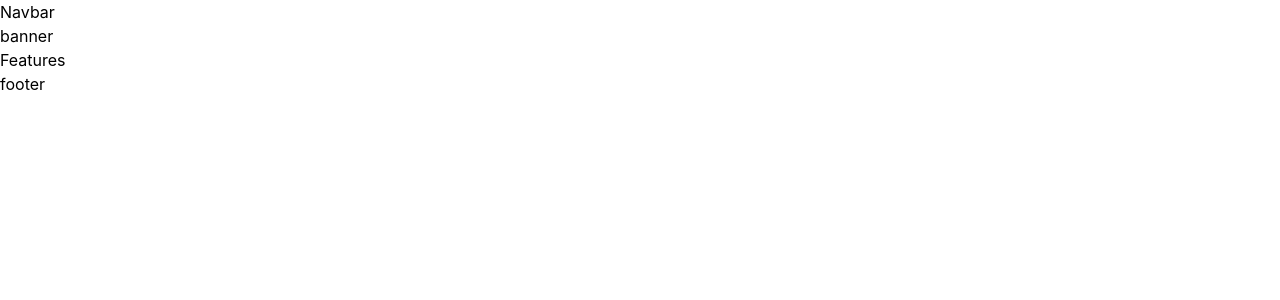
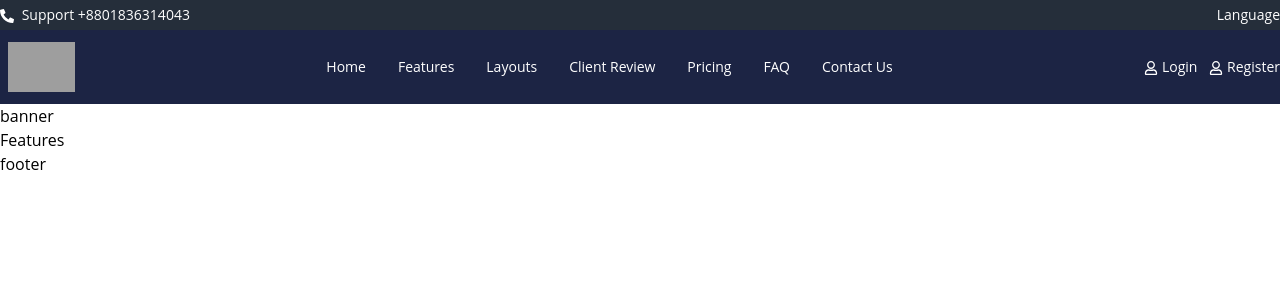
Before and after one commit to mohammedtakbir/Job-Task-Ayaantec, a React (Create React App) app: page / in a window 1280 px wide. Shown: the top 300 px of the page. Built offline with nearby package versions, Linux system fonts and the light colour scheme; grey boxes are pictures that could not be loaded.

Commit message:
responsive navbar added

```diff
--- a/package.json
+++ b/package.json
@@ -9,6 +9,7 @@
     "react": "^18.2.0",
     "react-accessible-accordion": "^5.0.0",
     "react-dom": "^18.2.0",
+    "react-icons": "^4.7.1",
     "react-router-dom": "^6.7.0",
     "react-scripts": "5.0.1",
     "web-vitals": "^2.1.4"
--- a/src/Pages/Home/Shared/Navbar/Navbar.js
+++ b/src/Pages/Home/Shared/Navbar/Navbar.js
@@ -1,10 +1,57 @@
 import React from 'react';
+import { useState } from 'react';
+import { Link } from 'react-router-dom';
+import { FaRegUser } from "react-icons/fa";
+import { HiBars3 } from "react-icons/hi2";
+import { HiXMark } from "react-icons/hi2";
 
 const Navbar = () => {
+
+    const [open, setOpen] = useState(false);
+
     return (
-        <div>
-            <h2>Navbar</h2>
-        </div>
+        <section className='bg-[#1C2444] py-3'>
+            <nav className='container mx-auto flex justify-between items-center relative'>
+                <div className="logo ml-2">
+                    <img src="https://atlerp.xyz/storage/uploads/logo/logo-light.png" className='lg:h-[50px] h-[40px]' alt="" />
+                </div>
+                <ul className={`lg:pt-0 pt-5 duration-200 text-white lg:flex lg:static absolute z-50 bg-[#1C2444] lg:w-auto w-full ${open ? 'top-[52px]' : 'top-[-320px]'}`}>
+                    <li className='mx-4 text-sm lg:text-left text-center'>
+                        <Link to='/'>Home</Link>
+                    </li>
+                    <li className='mx-4 text-sm lg:text-left text-center lg:my-0 my-4'>
+                        <Link to='/'>Features</Link>
+                    </li>
+                    <li className='mx-4 text-sm lg:text-left text-center lg:my-0 my-4'>
+                        <Link to='/'>Layouts</Link>
+                    </li>
+                    <li className='mx-4 text-sm lg:text-left text-center lg:my-0 my-4'>
+                        <Link to='/'>Client Review</Link>
+                    </li>
+                    <li className='mx-4 text-sm lg:text-left text-center lg:my-0 my-4'>
+                        <Link to='/'>Pricing</Link>
+                    </li>
+                    <li className='mx-4 text-sm lg:text-left text-center lg:my-0 my-4'>
+                        <Link to='/'>FAQ</Link>
+                    </li>
+                    <li className='mx-4 text-sm lg:text-left text-center lg:my-0 my-4'>
+                        <Link to='/'>Contact Us</Link>
+                    </li>
+                </ul>
+                <div className={`text-white duration-200 lg:text-left text-center lg:pb-0 pb-5 text-sm lg:flex lg:static absolute z-50 lg:w-auto w-full bg-[#1C2444] ${open ? 'top-[320px]' : 'top-[-320px]'}`}>
+                    <button className='mr-3'><FaRegUser className='inline' /> Login</button>
+                    <button><FaRegUser className='inline' /> Register</button>
+                </div>
+                <div className='text-white text-3xl cursor-pointer lg:hidden mr-2' onClick={() => setOpen(!open)}>
+                    {
+                        open ?
+                            <HiXMark />
+                            :
+                            <HiBars3 />
+                    }
+                </div>
+            </nav>
+        </section>
     );
 };
 
--- a/src/Pages/Home/Shared/Support/Support.js
+++ b/src/Pages/Home/Shared/Support/Support.js
@@ -1,10 +1,16 @@
 import React from 'react';
+import { FaPhoneAlt } from "react-icons/fa";
 
 const Support = () => {
     return (
-        <div>
-            Support
-        </div>
+        <section className='bg-[#252E3A] py-[5px]'>
+            <div className='container mx-auto'>
+                <div className='flex justify-between text-sm text-white'>
+                    <p><FaPhoneAlt className='inline mr-1' /> Support +8801836314043</p>
+                    <p>Language</p>
+                </div>
+            </div>
+        </section>
     );
 };
 
--- a/src/index.css
+++ b/src/index.css
@@ -1,16 +1,8 @@
 @tailwind base;
 @tailwind components;
 @tailwind utilities;
+@import url('https://fonts.googleapis.com/css2?family=Open+Sans:wght@300;400;500;600;700;800&display=swap');
 body {
   margin: 0;
-  font-family: -apple-system, BlinkMacSystemFont, 'Segoe UI', 'Roboto', 'Oxygen',
-    'Ubuntu', 'Cantarell', 'Fira Sans', 'Droid Sans', 'Helvetica Neue',
-    sans-serif;
-  -webkit-font-smoothing: antialiased;
-  -moz-osx-font-smoothing: grayscale;
+  font-family: 'Open Sans', sans-serif
 }
-
-code {
-  font-family: source-code-pro, Menlo, Monaco, Consolas, 'Courier New',
-    monospace;
-}
--- a/src/layout/Main.js
+++ b/src/layout/Main.js
@@ -7,7 +7,7 @@ import Support from '../Pages/Home/Shared/Support/Support';
 const Main = () => {
     return (
         <>
-            {/* <Support /> */}
+            <Support />
             <Navbar />
             <Outlet />
             <Footer />
```
Also changed, not shown: 1 other file (tests, documents, lock files or other folders).
